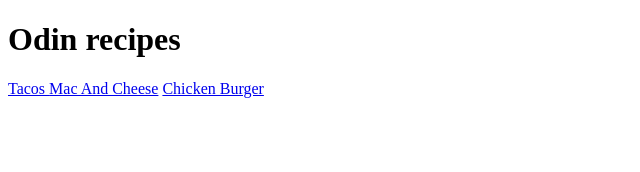
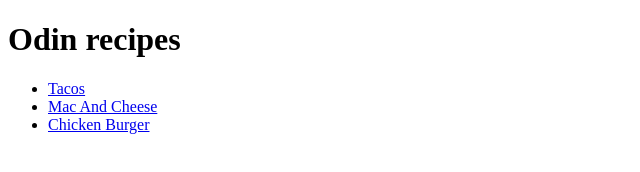
Before and after one commit to HamzaRIP/odin-recipes, a plain HTML site: page index.html in a window 1280 px wide. Shown: the whole page, without its empty margins (0-640 px from the left). Drawn offline with Linux system fonts and the light colour scheme.

Commit message:
The links were put in a list

```diff
--- a/index.html
+++ b/index.html
@@ -8,9 +8,11 @@
     <body>
 
         <h1> Odin recipes</h1>
-        <a href="recipes/Tacos.html"> Tacos </a>
-        <a href="recipes/Mac_and_cheese.html"> Mac And Cheese</a>
-        <a href="recipes/Chicken_Burger.html"> Chicken Burger</a>
+        <ul>
+            <li><a href="recipes/Tacos.html"> Tacos </a></li>
+            <li><a href="recipes/Mac_and_cheese.html"> Mac And Cheese</a></li>
+            <li><a href="recipes/Chicken_Burger.html"> Chicken Burger</a></li>
+        </ul>
 
     </body>
 </html>
```
